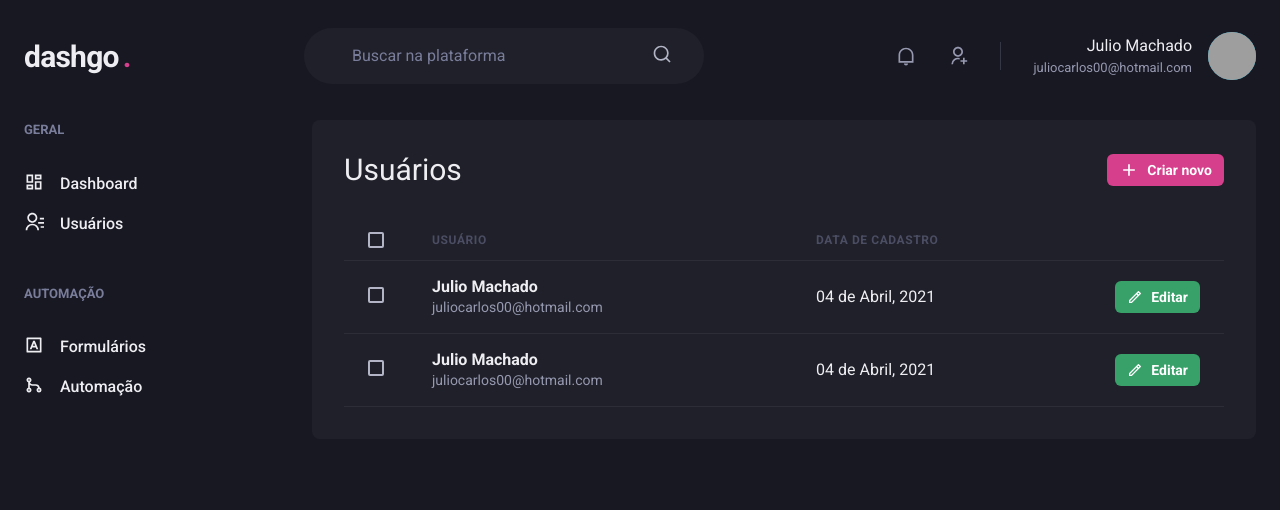
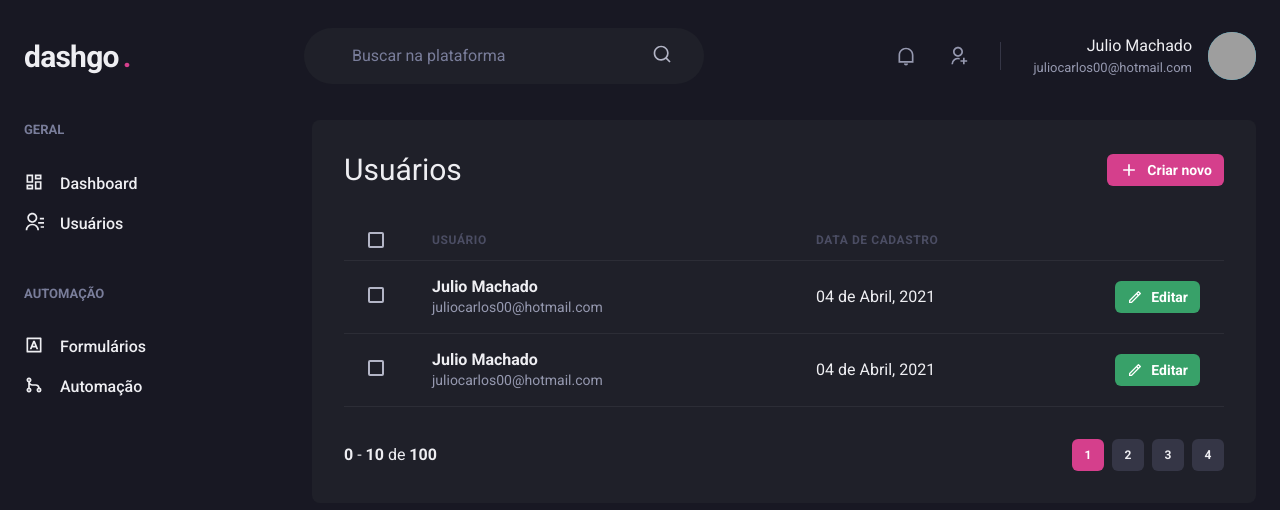
Before and after one commit to juliomchado/dashgo, a Next.js app: page /users in a window 1280 px wide. Shown: the top 510 px of the page. Built offline with nearby package versions, Linux system fonts and the light colour scheme; grey boxes are pictures that could not be loaded.

Commit message:
add/ Pagination component

```diff
--- /dev/null
+++ b/src/components/Pagination.tsx
@@ -0,0 +1,70 @@
+import { Button } from "@chakra-ui/button";
+import { Box, Stack } from "@chakra-ui/layout";
+
+export function Pagination() {
+    return (
+        <Stack
+            direction="row"
+            mt="8"
+            justify="space-between"
+            align="center"
+            spacing="6"
+        >
+            <Box>
+                <strong>0</strong> - <strong>10</strong> de <strong>100</strong>
+            </Box>
+
+            <Stack direction="row" spacing="2">
+                <Button
+                    size="sm"
+                    fontSize="xs"
+                    width="4"
+                    colorScheme="pink"
+                    disabled
+                    _disabled={{
+                        bg: 'pink.500',
+                        cursor: 'default'
+                    }}
+                >
+                    1
+            </Button>
+                <Button
+                    size="sm"
+                    fontSize="xs"
+                    width="4"
+                    bg="gray.700"
+                    _hover={{
+                        bg: 'gray.500'
+                    }}
+
+                >
+                    2
+            </Button>
+                <Button
+                    size="sm"
+                    fontSize="xs"
+                    width="4"
+                    bg="gray.700"
+                    _hover={{
+                        bg: 'gray.500'
+                    }}
+
+                >
+                    3
+            </Button>
+                <Button
+                    size="sm"
+                    fontSize="xs"
+                    width="4"
+                    bg="gray.700"
+                    _hover={{
+                        bg: 'gray.500'
+                    }}
+
+                >
+                    4
+            </Button>
+            </Stack>
+        </Stack>
+    )
+}
--- a/src/pages/users/index.tsx
+++ b/src/pages/users/index.tsx
@@ -1,6 +1,7 @@
 import { Box, Button, Flex, Heading, Icon, Table, Th, Tr, Thead, Checkbox, Tbody, Td, Text } from "@chakra-ui/react";
 import { RiAddLine, RiPencilLine } from "react-icons/ri";
 import { Header } from "../../components/Header";
+import { Pagination } from "../../components/Pagination";
 import { SideBar } from "../../components/Sidebar";
 
 export default function UserList() {
@@ -20,7 +21,7 @@
                             size="sm"
                             fontSize="sm"
                             colorScheme="pink"
-                            leftIcon={<Icon as={RiAddLine} fontSize="20"/>}
+                            leftIcon={<Icon as={RiAddLine} fontSize="20" />}
                             _hover={{
                                 cursor: 'pointer'
                             }}
@@ -59,7 +60,7 @@
                                         size="sm"
                                         fontSize="sm"
                                         colorScheme="green"
-                                        leftIcon={<Icon as={RiPencilLine} fontSize="16"/>}
+                                        leftIcon={<Icon as={RiPencilLine} fontSize="16" />}
                                         _hover={{
                                             cursor: 'pointer'
                                         }}
@@ -85,7 +86,7 @@
                                         size="sm"
                                         fontSize="sm"
                                         colorScheme="green"
-                                        leftIcon={<Icon as={RiPencilLine} fontSize="16"/>}
+                                        leftIcon={<Icon as={RiPencilLine} fontSize="16" />}
                                         _hover={{
                                             cursor: 'pointer'
                                         }}
@@ -96,6 +97,8 @@
                             </Tr>
                         </Tbody>
                     </Table>
+
+                    <Pagination />
                 </Box>
             </Flex>
         </Box>
```
